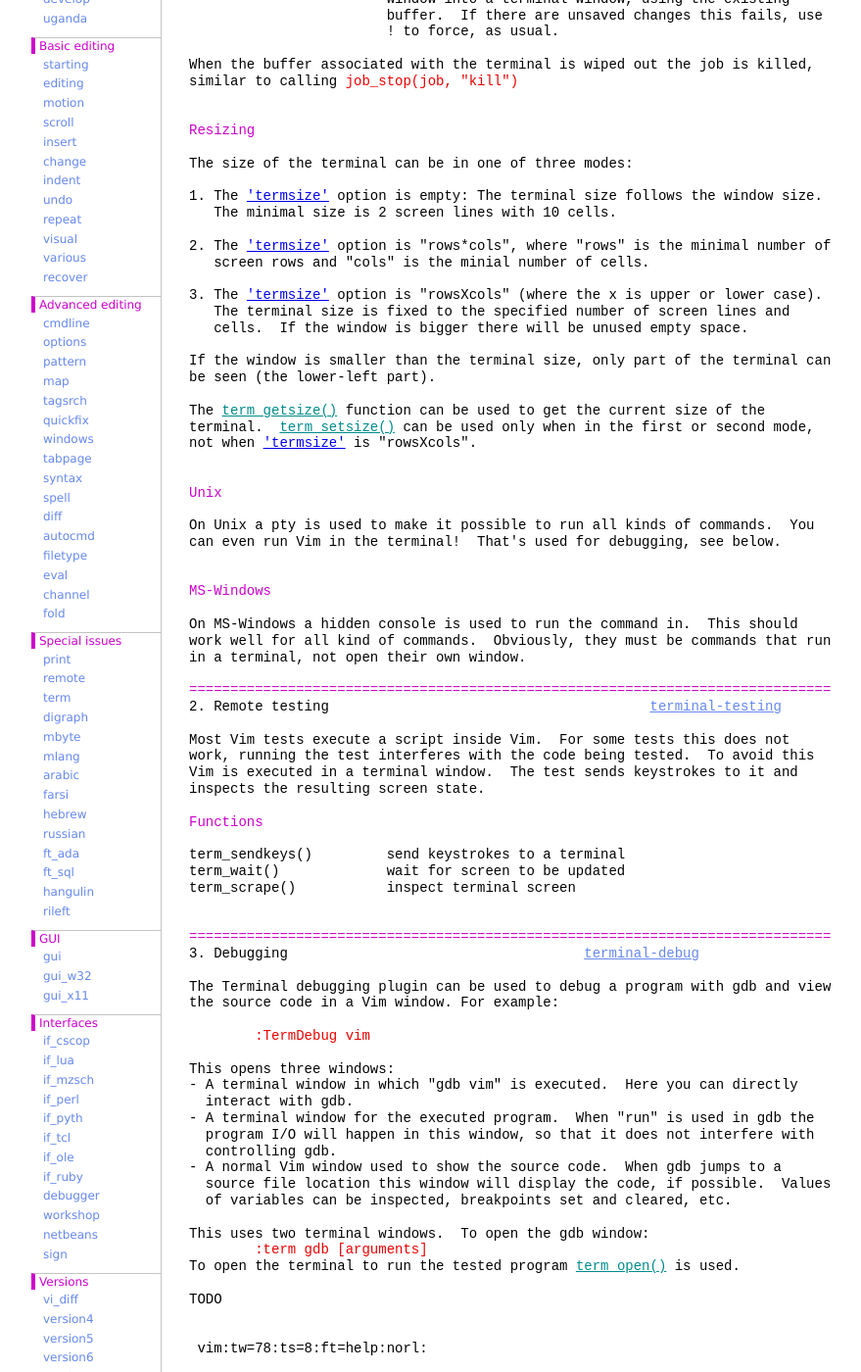
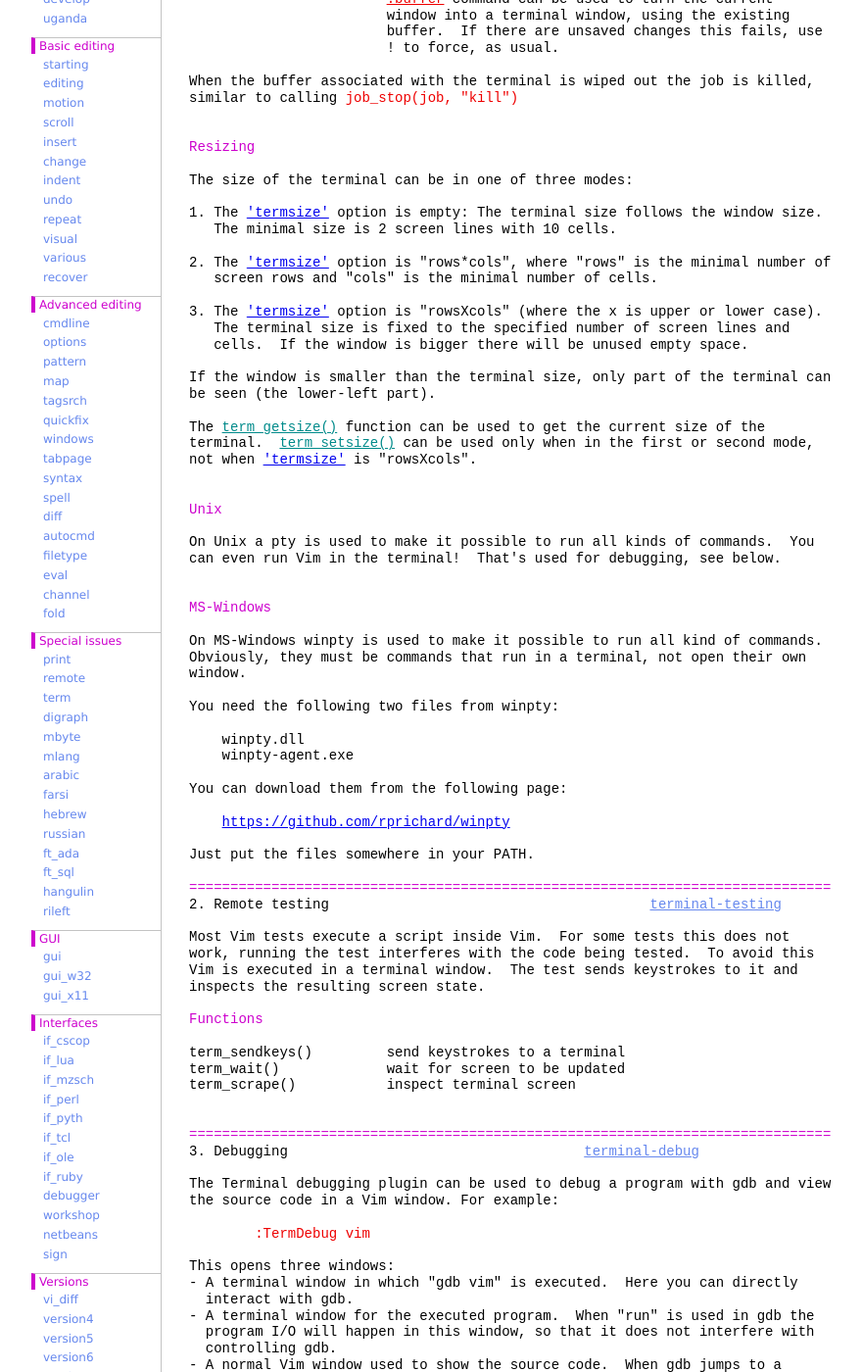
Before and after one commit to vim-jp/vimdoc-en, a Jekyll site: the page built from terminal.html, in a window 1280 px wide and 1400 px high, scrolled down 1304 px. Shown: the whole window at 98% size, without its empty margins (208-1087 px from the left). Built offline with Jekyll 4.4.1, drawn with Linux system fonts in a browser that asks for light colours; nearby versions of some CDN libraries; comment, search, counter and statistics services are not loaded; some of the changed text lies outside the part shown.

Commit message:
Generated by Travis JOB 178.1
https://travis-ci.org/vim-jp/vimdoc-en/builds/257366777

```diff
--- a/terminal.html
+++ b/terminal.html
@@ -3,7 +3,7 @@ layout: vimdoc
 helpname: 'terminal'
 ---
 <div id='vimCodeElement'>
-<a class="Constant" href="terminal.html" name="terminal.txt">terminal.txt</a>&nbsp;&nbsp;For&nbsp;<span class="Identifier">Vim version 8.0.</span>&nbsp;&nbsp;Last change: 2017 Jul 19<br>
+<a class="Constant" href="terminal.html" name="terminal.txt">terminal.txt</a>&nbsp;&nbsp;For&nbsp;<span class="Identifier">Vim version 8.0.</span>&nbsp;&nbsp;Last change: 2017 Jul 24<br>
 <br>
 <br>
 &nbsp;&nbsp;&nbsp;&nbsp;&nbsp;&nbsp;&nbsp;&nbsp;&nbsp;&nbsp;&nbsp;&nbsp;&nbsp;&nbsp;&nbsp;&nbsp;&nbsp;&nbsp;<span class="Identifier">VIM REFERENCE MANUAL&nbsp;&nbsp;&nbsp;&nbsp;by Bram Moolenaar</span><br>
@@ -52,8 +52,9 @@ See option&nbsp;<a class="Type" href="options.html#'termsize'">'termsize'</a>&nb
 (TODO: scrolling when the terminal is larger than the window)<br>
 <br>
 <span class="PreProc">Syntax</span><br>
-&nbsp;&nbsp;&nbsp;&nbsp;&nbsp;&nbsp;&nbsp;&nbsp;&nbsp;&nbsp;&nbsp;&nbsp;&nbsp;&nbsp;&nbsp;&nbsp;&nbsp;&nbsp;&nbsp;&nbsp;&nbsp;&nbsp;&nbsp;&nbsp;&nbsp;&nbsp;&nbsp;&nbsp;&nbsp;&nbsp;&nbsp;&nbsp;&nbsp;&nbsp;&nbsp;&nbsp;&nbsp;&nbsp;&nbsp;&nbsp;&nbsp;&nbsp;&nbsp;&nbsp;&nbsp;&nbsp;&nbsp;&nbsp;<a class="Constant" href="terminal.html#:ter" name=":ter">:ter</a>&nbsp;<a class="Constant" href="terminal.html#:terminal" name=":terminal">:terminal</a><br>
-:terminal[!]&nbsp;<span class="Special">[command]</span>&nbsp;&nbsp;Open a new terminal window.<br>
+<br>
+:ter[minal][!]&nbsp;<span class="Special">[command]</span>&nbsp;&nbsp;&nbsp;&nbsp;&nbsp;&nbsp;&nbsp;&nbsp;&nbsp;&nbsp;&nbsp;&nbsp;&nbsp;&nbsp;&nbsp;&nbsp;&nbsp;&nbsp;&nbsp;&nbsp;&nbsp;&nbsp;&nbsp;&nbsp;<a class="Constant" href="terminal.html#:ter" name=":ter">:ter</a>&nbsp;<a class="Constant" href="terminal.html#:terminal" name=":terminal">:terminal</a><br>
+&nbsp;&nbsp;&nbsp;&nbsp;&nbsp;&nbsp;&nbsp;&nbsp;&nbsp;&nbsp;&nbsp;&nbsp;&nbsp;&nbsp;&nbsp;&nbsp;&nbsp;&nbsp;&nbsp;&nbsp;&nbsp;&nbsp;&nbsp;&nbsp;Open a new terminal window.<br>
 <br>
 &nbsp;&nbsp;&nbsp;&nbsp;&nbsp;&nbsp;&nbsp;&nbsp;&nbsp;&nbsp;&nbsp;&nbsp;&nbsp;&nbsp;&nbsp;&nbsp;&nbsp;&nbsp;&nbsp;&nbsp;&nbsp;&nbsp;&nbsp;&nbsp;If&nbsp;<span class="Special">[command]</span>&nbsp;is provided run it as a job and connect<br>
 &nbsp;&nbsp;&nbsp;&nbsp;&nbsp;&nbsp;&nbsp;&nbsp;&nbsp;&nbsp;&nbsp;&nbsp;&nbsp;&nbsp;&nbsp;&nbsp;&nbsp;&nbsp;&nbsp;&nbsp;&nbsp;&nbsp;&nbsp;&nbsp;the input and output to the terminal.<br>
@@ -84,7 +85,7 @@ The size of the terminal can be in one of three modes:<br>
 &nbsp;&nbsp; The minimal size is 2 screen lines with 10 cells.<br>
 <br>
 2. The&nbsp;<a class="Type" href="options.html#'termsize'">'termsize'</a>&nbsp;option is &quot;rows*cols&quot;, where &quot;rows&quot; is the minimal number of<br>
-&nbsp;&nbsp; screen rows and &quot;cols&quot; is the minial number of cells.<br>
+&nbsp;&nbsp; screen rows and &quot;cols&quot; is the minimal number of cells.<br>
 <br>
 3. The&nbsp;<a class="Type" href="options.html#'termsize'">'termsize'</a>&nbsp;option is &quot;rowsXcols&quot; (where the x is upper or lower case).<br>
 &nbsp;&nbsp; The terminal size is fixed to the specified number of screen lines and<br>
@@ -106,9 +107,20 @@ can even run Vim in the terminal!&nbsp;&nbsp;That's used for debugging, see belo
 <br>
 <span class="PreProc">MS-Windows</span><br>
 <br>
-On MS-Windows a hidden console is used to run the command in.&nbsp;&nbsp;This should<br>
-work well for all kind of commands.&nbsp;&nbsp;Obviously, they must be commands that run<br>
-in a terminal, not open their own window.<br>
+On MS-Windows winpty is used to make it possible to run all kind of commands.<br>
+Obviously, they must be commands that run in a terminal, not open their own<br>
+window.<br>
+<br>
+You need the following two files from winpty:<br>
+<br>
+&nbsp;&nbsp;&nbsp;&nbsp;winpty.dll<br>
+&nbsp;&nbsp;&nbsp;&nbsp;winpty-agent.exe<br>
+<br>
+You can download them from the following page:<br>
+<br>
+&nbsp;&nbsp;&nbsp;&nbsp;<span class="Constant"><a href="https://github.com/rprichard/winpty">https://github.com/rprichard/winpty</a></span><br>
+<br>
+Just put the files somewhere in your PATH.<br>
 <br>
 <span class="PreProc">==============================================================================</span><br>
 2. Remote testing&nbsp;&nbsp;&nbsp;&nbsp;&nbsp;&nbsp;&nbsp;&nbsp;&nbsp;&nbsp;&nbsp;&nbsp;&nbsp;&nbsp;&nbsp;&nbsp;&nbsp;&nbsp;&nbsp;&nbsp;&nbsp;&nbsp;&nbsp;&nbsp;&nbsp;&nbsp;&nbsp;&nbsp;&nbsp;&nbsp;&nbsp;&nbsp;&nbsp;&nbsp;&nbsp;&nbsp;&nbsp;&nbsp;&nbsp;<a class="Constant" href="terminal.html#terminal-testing" name="terminal-testing">terminal-testing</a><br>
```
